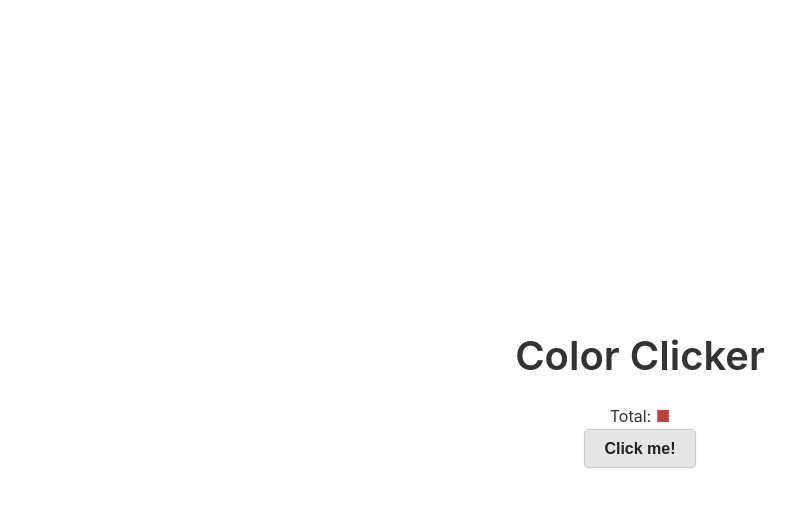
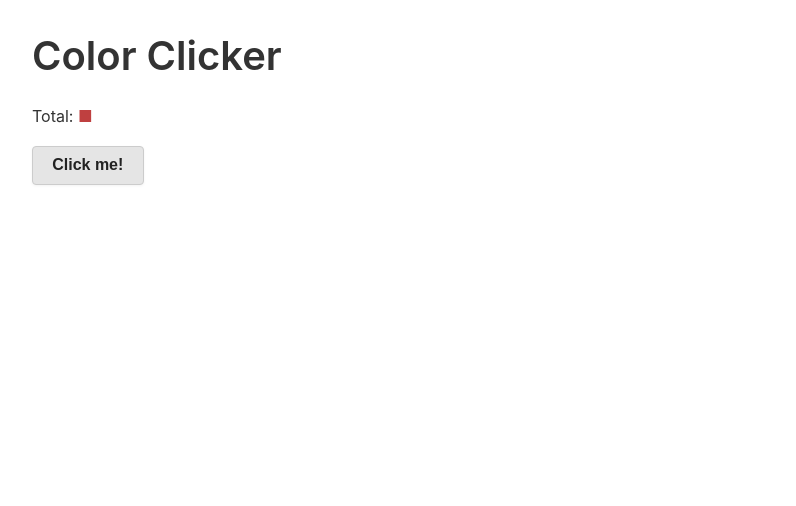
Before and after one commit to daveyarwood/color-clicker, a React (Vite) app: page / in a window 1280 px wide. Shown: the top 506 px of the page, without its empty margins (0-796 px from the left). Built offline with nearby package versions, Linux system fonts and the light colour scheme.

Commit message:
AI-assisted styling

```diff
--- a/src/App.tsx
+++ b/src/App.tsx
@@ -1,6 +1,5 @@
 import { useState } from "react";
 import { blockAmounts } from "./hsl";
-import "./App.css";
 
 const colorBlock = (n: number) => (
   <span
@@ -42,23 +41,18 @@ function App() {
   const [total, setTotal] = useState(0);
 
   return (
-    <>
+    <div className="game-container">
       <h1>Color Clicker</h1>
-      <div>
-        <div>
+      <div className="total-display">
         Total: {totalBlocks(total)}
         {total >= DISPLAY_CORE_MECHANIC_HINT_MIN &&
           total <= DISPLAY_CORE_MECHANIC_HINT_MAX &&
           coreMechanicHint(total)}
       </div>
-        <button
-          key="adder-button"
-          onClick={() => setTotal((total) => total + 1)}
-        >
+      <button key="adder-button" onClick={() => setTotal((total) => total + 1)}>
         Click me!
       </button>
     </div>
-    </>
   );
 }
 
--- a/src/index.css
+++ b/src/index.css
@@ -22,11 +22,17 @@ body {
   line-height: 1.6;
   font-size: 16px;
   min-height: 100vh;
-  display: flex;
-  flex-direction: column;
-  align-items: center;
-  justify-content: center;
+  display: block; /* Changed from flex to block */
   padding: 2rem;
+  text-align: left;
+}
+
+#root {
+  max-width: 1280px;
+  margin: 0;
+  padding: 0;
+  text-align: left;
+  display: block;
 }
 
 h1, h2, h3, h4, h5, h6 {
@@ -38,6 +44,7 @@ h1, h2, h3, h4, h5, h6 {
 h1 {
   font-size: 2.5rem;
   margin-bottom: 1.5rem;
+  text-align: left;
 }
 
 p {
@@ -55,15 +62,23 @@ a:hover {
   text-decoration: underline;
 }
 
-/* Container and layout */
-.container {
+/* Game specific styles */
+.game-container {
+  display: flex;
+  flex-direction: column;
+  align-items: flex-start;
+  justify-content: flex-start;
   width: 100%;
-  max-width: 1200px;
-  margin: 0 auto;
-  padding: 1rem;
+  margin: 0;
+  padding: 0;
 }
 
-/* Form elements */
+.total-display {
+  text-align: left;
+  margin-bottom: 1rem;
+}
+
+/* Button styles */
 button,
 input[type="button"],
 input[type="submit"] {
@@ -93,17 +108,3 @@ input[type="submit"]:active {
   box-shadow: inset 0 1px 2px rgba(0, 0, 0, 0.1);
   transform: translateY(1px);
 }
-
-input[type="text"],
-input[type="email"],
-input[type="password"],
-textarea,
-select {
-  width: 100%;
-  padding: 0.6rem;
-  margin-bottom: 1rem;
-  border: 1px solid var(--border-color);
-  border-radius: 4px;
-  font-family: var(--font-family);
-  font-size: 1rem;
-}
```
Also changed, not shown: src/main.tsx (+6 -6 lines). Lines whose indentation alone changed are shown as unchanged.
